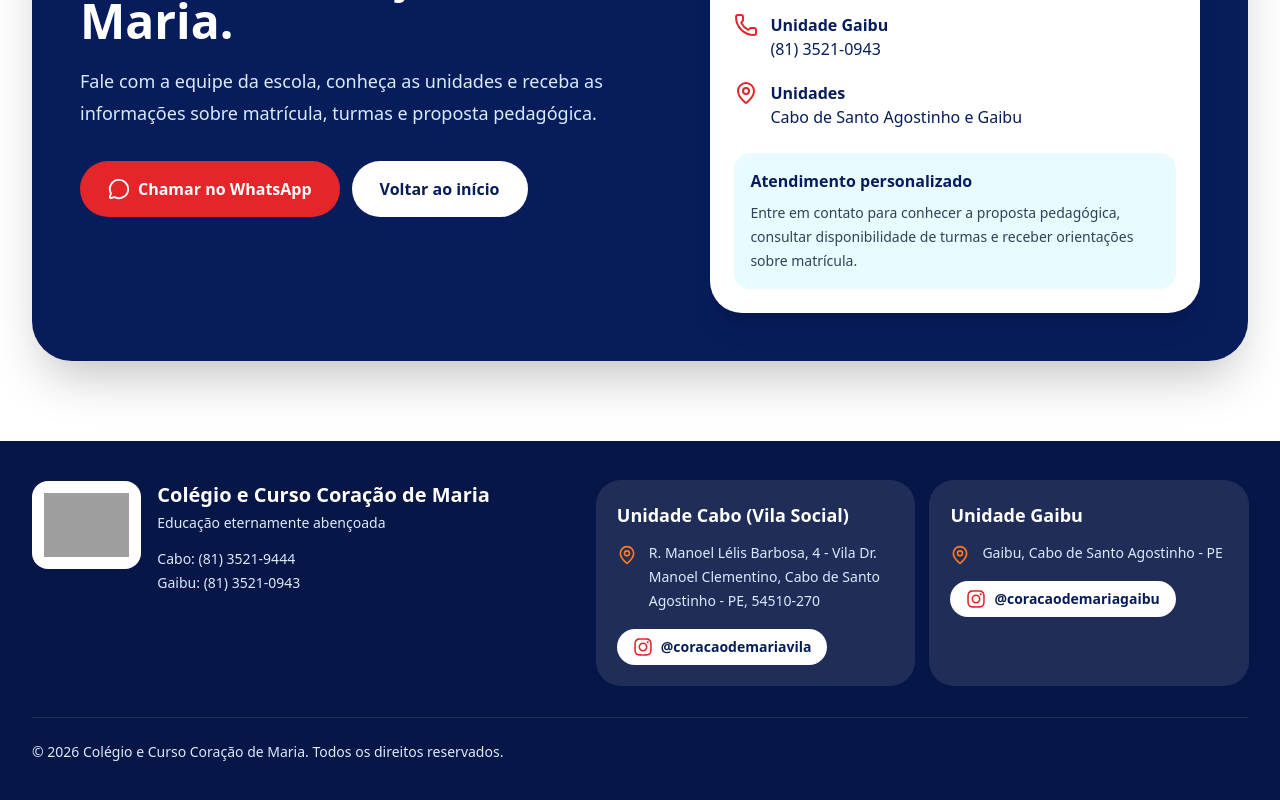
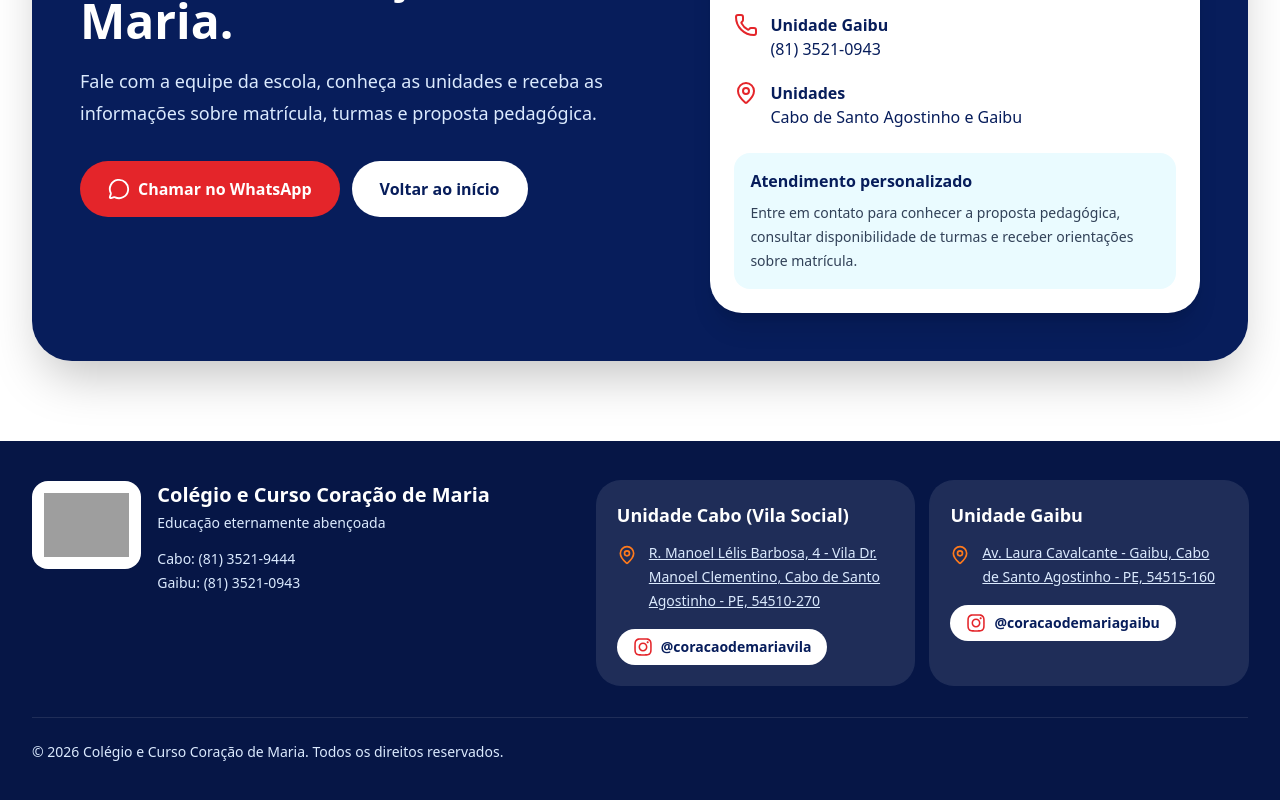
Before and after one commit to eniobatalha/coracaodemaria, a Next.js app: page / in a window 1280 px wide. Shown: the part 4470-5270 px from the top of the page. Built offline with nearby package versions, Linux system fonts and the light colour scheme; grey boxes are pictures that could not be loaded.

Commit message:
ajustes visuais

```diff
--- a/src/components/layout/Footer.tsx
+++ b/src/components/layout/Footer.tsx
@@ -45,7 +45,7 @@ export function Footer() {
                   href={unit.mapsUrl}
                   target="_blank"
                   rel="noopener noreferrer"
-                  className="mt-3 flex gap-3 text-sm leading-6 text-blue-100 transition hover:text-white"
+                  className="mt-3 flex gap-3 text-sm underline leading-6 text-blue-100 transition hover:text-white"
                 >
                   <MapPin className="mt-1 shrink-0 text-[#FF7A1C]" size={20} />
                   <span>{unit.address}</span>
--- a/src/components/layout/Header.tsx
+++ b/src/components/layout/Header.tsx
@@ -89,7 +89,7 @@ export function Header() {
               <a
                 key={item.href}
                 href={item.href}
-                className="rounded-2xl bg-[#EAFBFF] px-5 py-4 text-base font-black text-[#071D5B] transition active:scale-[0.98]"
+                className="rounded-2xl bg-[#071D5B] px-5 py-4 text-base font-black text-white transition active:scale-[0.98]"
               >
                 {item.label}
               </a>
@@ -99,7 +99,7 @@ export function Header() {
               <a
                 key={item.href}
                 href={item.href}
-                className="rounded-2xl bg-[#FFF4E8] px-5 py-4 text-base font-black text-[#071D5B] transition active:scale-[0.98]"
+                className="rounded-2xl bg-[#071D5B] px-5 py-4 text-base font-black text-white transition active:scale-[0.98]"
               >
                 {item.label}
               </a>
--- a/src/components/sections/ContactSection.tsx
+++ b/src/components/sections/ContactSection.tsx
@@ -50,7 +50,7 @@ export function ContactSection() {
                   <Phone className="shrink-0 text-[#E4252A]" />
                   <div>
                     <strong className="block">
-                      Unidade Cabo Vila Social
+                      Unidade Cabo (Vila Social)
                     </strong>
                     <span>{schoolInfo.phoneCabo}</span>
                   </div>
--- a/src/constants/school.ts
+++ b/src/constants/school.ts
@@ -19,7 +19,7 @@ export const schoolInfo = {
     },
     {
       name: "Unidade Gaibu",
-      address: "Gaibu, Cabo de Santo Agostinho - PE",
+      address: "Av. Laura Cavalcante - Gaibu, Cabo de Santo Agostinho - PE, 54515-160",
       mapsUrl:
         "https://www.google.com/maps/dir/?api=1&destination=-8.3378264,-34.9532053",
       instagramLabel: "@coracaodemariagaibu",
```
